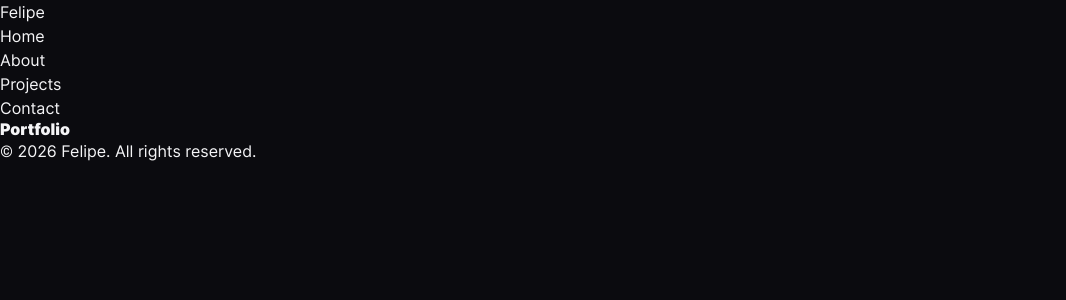
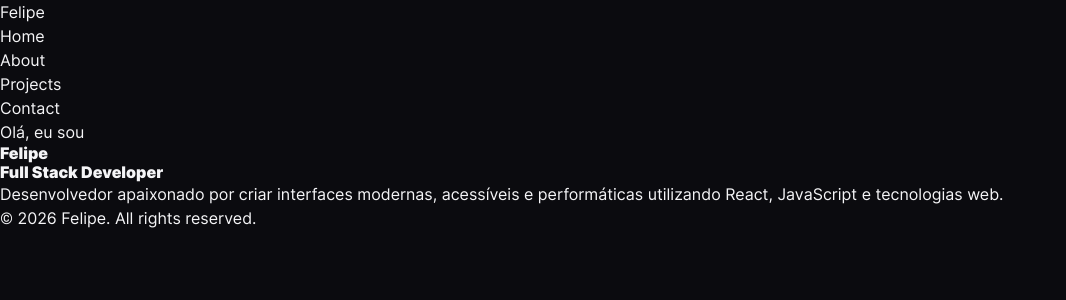
Before and after one commit to flpzht/portfolio, a React (Vite) app: page / in a window 1280 px wide. Shown: the top 300 px of the page, without its empty margins (0-1066 px from the left). Built offline with nearby package versions, Linux system fonts and the light colour scheme.

Commit message:
feat(hero): create hero section structure

```diff
--- a/src/pages/Home/Home.jsx
+++ b/src/pages/Home/Home.jsx
@@ -1,9 +1,11 @@
+import Hero from '@/sections/Hero/Hero';
+
 import styles from "./Home.module.css";
 
 export default function Home() {
   return (
     <section className={styles.home}>
-      <h1>Portfolio</h1>
+      <Hero />
     </section>
   );
 }
--- a/src/sections/Hero/Hero.jsx
+++ b/src/sections/Hero/Hero.jsx
@@ -0,0 +1,21 @@
+import styles from './Hero.module.css';
+
+export default function Hero() {
+  return (
+    <section className={styles.hero}>
+      <div className={styles.container}>
+
+        <p className={styles.greeting}>Olá, eu sou</p>
+
+        <h1 className={styles.name}>Felipe</h1>
+
+        <h2 className={styles.role}>Full Stack Developer</h2>
+
+        <p className={styles.description}>Desenvolvedor apaixonado por criar interfaces modernas,
+          acessíveis e performáticas utilizando React, JavaScript e
+          tecnologias web.</p>
+
+      </div>
+    </section>
+  );
+}
--- a/src/sections/Hero/Hero.module.css
+++ b/src/sections/Hero/Hero.module.css
@@ -0,0 +1,17 @@
+.hero {
+}
+
+.container {
+}
+
+.greeting {
+}
+
+.name {
+}
+
+.role {
+}
+
+.description {
+}
```
